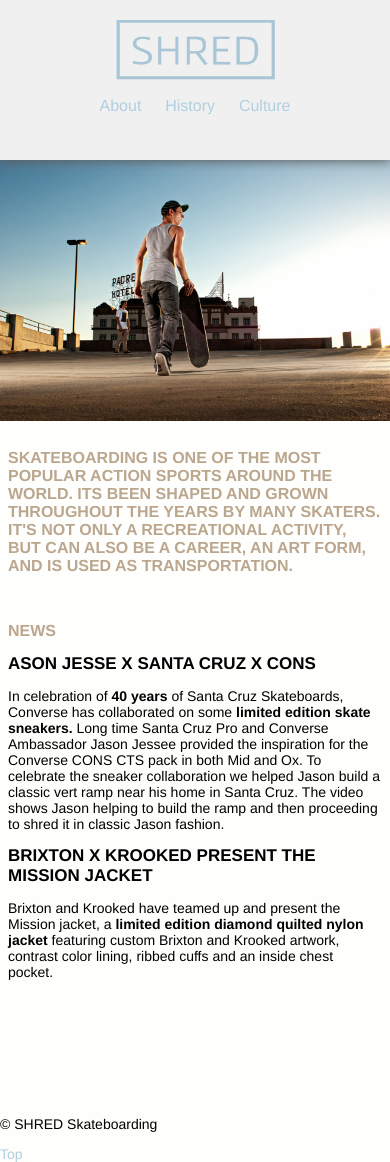
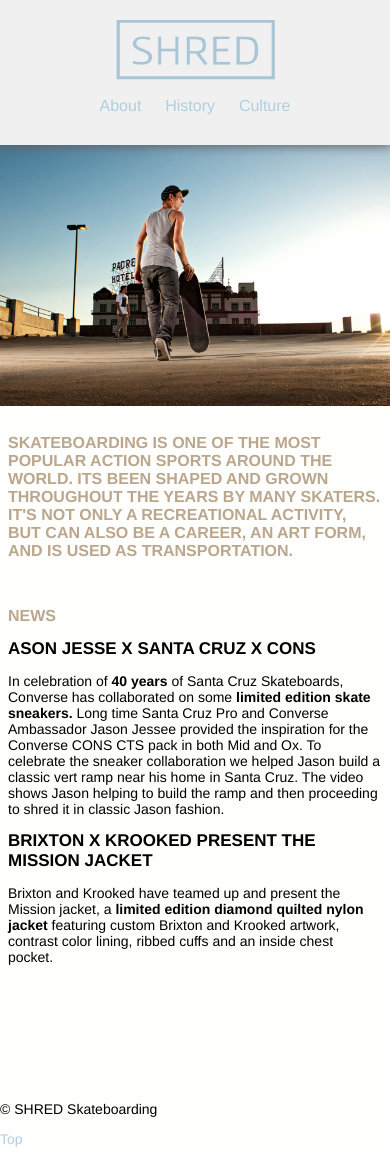
Before and after one commit to maddiwatson1/large-data-site, a Jekyll site: the page built from index.html, in a window 390 px wide and 1162 px high. Built offline with Jekyll 4.4.1, drawn with Linux system fonts in a browser that asks for light colours; Markdown is read by kramdown in place of the engine named in the settings.

Commit message:
IE8 media query

```diff
--- a/css/general.css
+++ b/css/general.css
@@ -1,10 +1,21 @@
 html {
 	font-family: Helvetica, sans-serit;
 	font-size: 14px;
+	background-color: #FFFFFF;
 }
 
 body {
 	background-color: #FEFEFC;
+	max-width: 700px;
+	margin: 0 auto;
+}
+
+@media only screen and (min-width: 240px) {
+
+	body {
+		max-width: none;
+	}
+
 }
 
 /* Header and Nav */
@@ -24,7 +35,7 @@
 nav {
 	background-color: rgba(241,240,240, 0.98);
 	width: 100%;
-	height: 160px;
+	height: 145px;
 	box-shadow: 0px 1px 10px #5E5E5E;
 	position: fixed;
 	left: 0px;
@@ -188,7 +199,7 @@
 }
 
 .unit-spacer-2 img{
-	padding-top: 160px;
+	padding-top: 145px;
 }
 
 .history {
@@ -211,6 +222,10 @@
 
 	.flex-img {
 		padding-top: 140px;
+	}
+
+	.unit-spacer-2 img{
+		padding-top: 115px;
 	}
 
 }
```
